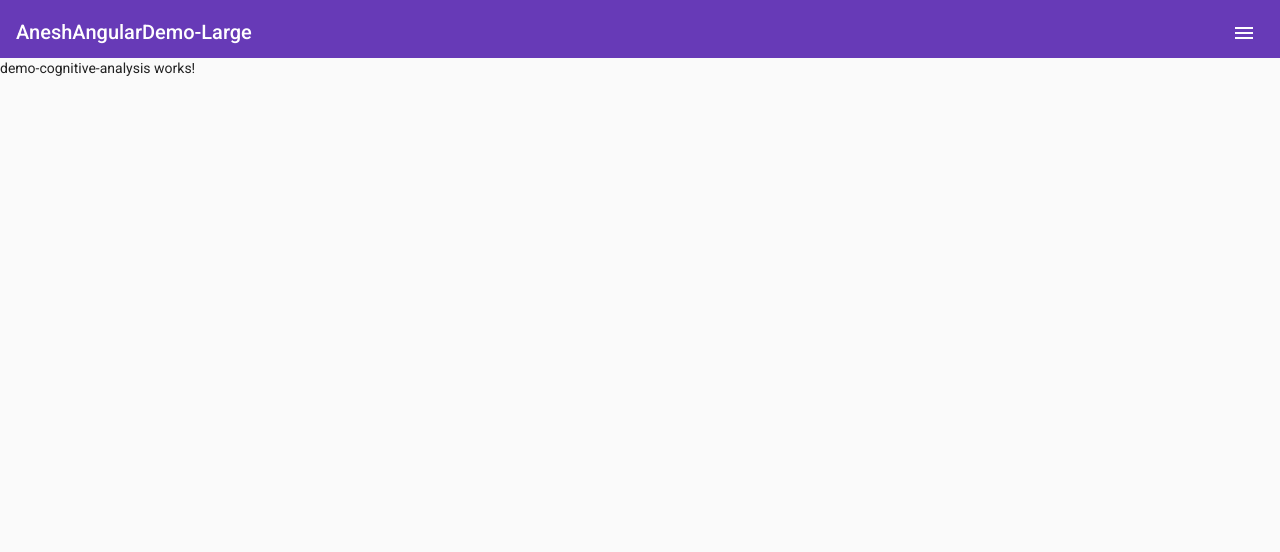
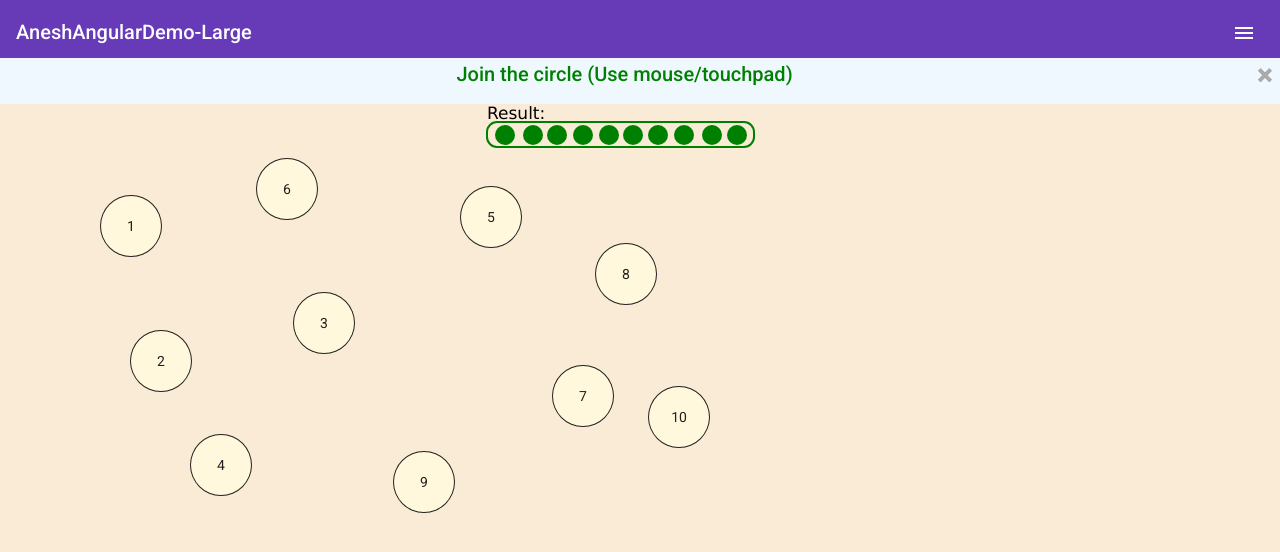
Before and after one commit to anesh00851/anesh00851.github.io, an Angular app: page /cognitiveanalysis in a window 1280 px wide. Shown: the top 552 px of the page. Built offline with nearby package versions, Linux system fonts and the light colour scheme.

Commit message:
Init App13

```diff
--- a/src/app/app.component.html
+++ b/src/app/app.component.html
@@ -16,10 +16,10 @@
         <a mat-list-item routerLink="objectdescription" routerLinkActive="active-link">Object Description</a>
     </mat-list-item>
     <mat-list-item>
-        <a mat-list-item routerLink="cognitiveanalysis" routerLinkActive="active-link">Cognitive Analysis</a>
+        <a mat-list-item routerLink="cognitiveanalysis" routerLinkActive="active-link">Join the Circle</a>
     </mat-list-item>
     <mat-list-item>
-        <a mat-list-item routerLink="glimpseoftomorrow" routerLinkActive="active-link">Glimpse of Tomorrow</a>
+        <a mat-list-item routerLink="glimpseoftomorrow" routerLinkActive="active-link">UI/UX examples</a>
     </mat-list-item>
 </mat-nav-list>
 
@@ -33,10 +33,10 @@
                 <a mat-list-item>Object Description</a>
             </mat-list-item>
             <mat-list-item routerLink="cognitiveanalysis" routerLinkActive="active-link">
-                <a mat-list-item>Cognitive Analysis</a>
+                <a mat-list-item>Join the Circle</a>
             </mat-list-item>
             <mat-list-item routerLink="glimpseoftomorrow" routerLinkActive="active-link">
-                <a mat-list-item>Glimpse of Tomorrow</a>
+                <a mat-list-item>UI/UX examples</a>
             </mat-list-item>
         </mat-nav-list>
     </mat-sidenav>
--- a/src/app/demo-cognitive-analysis/demo-cognitive-analysis.component.html
+++ b/src/app/demo-cognitive-analysis/demo-cognitive-analysis.component.html
@@ -1 +1,57 @@
-<p>demo-cognitive-analysis works!</p>
+<div #modalcontent class="infocontainer">
+    <span (click)="closemodal(modalcontent)" class="close">&times;</span>
+    <div class="innerinfocontainer">
+        <h2>Join the circle (Use mouse/touchpad)</h2>
+    </div>
+</div>
+<div class="outercirclecontainer">
+    <svg #svgref (mousemove)="onsvgmousemove($event)" (mouseup)="onsvgmouseup(svgref)" id="svgref" version="1.1" xmlns="http://www.w3.org/2000/svg">
+        <g>
+            <rect #resultrect id="resultrect" x="487" y="64" width="267" height="25" rx="10px" ry="10px" stroke="green" fill="transparent" stroke-width="2"></rect>
+            <text #resulttext id="resulttext" x="487" y="61" font-family="Verdana" font-size="17" fill="black">Result:</text>
+
+            <circle #resultcircle1 id="resultcircle1" cx="505" cy="77" r="10" fill="green"></circle>
+            <text #resulttext1 id="resulttext1" x="500" y="82" font-family="Verdana" font-size="17" fill="white">{{circlelist[0]}}</text>
+
+            <circle #resultcircle2 id="resultcircle2" cx="533" cy="77" r="10" fill="green"></circle>
+            <text #resulttext2 id="resulttext2" x="528" y="82" font-family="Verdana" font-size="17" fill="white">{{circlelist[1]}}</text>
+
+            <circle #resultcircle3 id="resultcircle3" cx="557" cy="77" r="10" fill="green"></circle>
+            <text #resulttext3 id="resulttext3" x="552" y="82" font-family="Verdana" font-size="17" fill="white">{{circlelist[2]}}</text>
+
+            <circle #resultcircle4 id="resultcircle4" cx="583" cy="77" r="10" fill="green"></circle>
+            <text #resulttext4 id="resulttext4" x="578" y="82" font-family="Verdana" font-size="17" fill="white">{{circlelist[3]}}</text>
+
+            <circle #resultcircle5 id="resultcircle5" cx="609" cy="77" r="10" fill="green"></circle>
+            <text #resulttext5 id="resulttext5" x="604" y="82" font-family="Verdana" font-size="17" fill="white">{{circlelist[4]}}</text>
+
+            <circle #resultcircle6 id="resultcircle6" cx="633" cy="77" r="10" fill="green"></circle>
+            <text #resulttext6 id="resulttext6" x="628" y="82" font-family="Verdana" font-size="17" fill="white">{{circlelist[5]}}</text>
+
+            <circle #resultcircle7 id="resultcircle7" cx="658" cy="77" r="10" fill="green"></circle>
+            <text #resulttext7 id="resulttext7" x="653" y="82" font-family="Verdana" font-size="17" fill="white">{{circlelist[6]}}</text>
+
+            <circle #resultcircle8 id="resultcircle8" cx="684" cy="77" r="10" fill="green"></circle>
+            <text #resulttext8 id="resulttext8" x="679" y="82" font-family="Verdana" font-size="17" fill="white">{{circlelist[7]}}</text>
+
+            <circle #resultcircle9 id="resultcircle9" cx="712" cy="77" r="10" fill="green"></circle>
+            <text #resulttext9 id="resulttext9" x="707" y="82" font-family="Verdana" font-size="17" fill="white">{{circlelist[8]}}</text>
+
+            <circle #resultcircle10 id="resultcircle10" cx="737" cy="77" r="10" fill="green"></circle>
+            <text #resulttext10 id="resulttext10" x="728" y="82" font-family="Verdana" font-size="17" fill="white">{{circlelist[9]}}</text>
+        </g>
+        <polyline [attr.points]="polylinecoordinates" stroke="black" fill="transparent" stroke-width="2"/>
+    </svg>
+    <div #innercirclecontainer class="innercirclecontainer">
+        <div #circle1 (mousedown)="onmousedownanycircle(circle1)" (mouseover)="changecirclecolor(circle1,svgref)" class="circle circle1">1</div>
+        <div #circle2 (mousedown)="onmousedownanycircle(circle2)" (mouseover)="changecirclecolor(circle2,svgref)" class="circle circle2">2</div>
+        <div #circle3 (mousedown)="onmousedownanycircle(circle3)" (mouseover)="changecirclecolor(circle3,svgref)" class="circle circle3">3</div>
+        <div #circle4 (mousedown)="onmousedownanycircle(circle4)" (mouseover)="changecirclecolor(circle4,svgref)" class="circle circle4">4</div>
+        <div #circle5 (mousedown)="onmousedownanycircle(circle5)" (mouseover)="changecirclecolor(circle5,svgref)" class="circle circle5">5</div>
+        <div #circle6 (mousedown)="onmousedownanycircle(circle6)" (mouseover)="changecirclecolor(circle6,svgref)" class="circle circle6">6</div>
+        <div #circle7 (mousedown)="onmousedownanycircle(circle7)" (mouseover)="changecirclecolor(circle7,svgref)" class="circle circle7">7</div>
+        <div #circle8 (mousedown)="onmousedownanycircle(circle8)" (mouseover)="changecirclecolor(circle8,svgref)" class="circle circle8">8</div>
+        <div #circle9 (mousedown)="onmousedownanycircle(circle9)" (mouseover)="changecirclecolor(circle9,svgref)" class="circle circle9">9</div>
+        <div #circle10 (mousedown)="onmousedownanycircle(circle10)" (mouseover)="changecirclecolor(circle10,svgref)" class="circle circle10">10</div>
+    </div>
+</div>
--- a/src/app/demo-cognitive-analysis/demo-cognitive-analysis.component.scss
+++ b/src/app/demo-cognitive-analysis/demo-cognitive-analysis.component.scss
@@ -0,0 +1,121 @@
+.infocontainer {
+    width: 100%;
+    height: 46px;
+    color: green;
+    background-color: aliceblue;
+    position: absolute;
+    z-index: 2;
+}
+
+.outercirclecontainer{
+    width: 100%;
+    height: 100%;
+}
+
+.innercirclecontainer{
+    position: absolute;
+    top: 0px;
+    left: 0px;
+}
+
+.innerinfocontainer {
+    display: flex;
+    flex-direction: row;
+    align-items: center;
+    justify-content: center;
+}
+
+.close {
+    color: #aaaaaa;
+    float: right;
+    font-size: 28px;
+    font-weight: bold;
+    padding: 8px;
+}
+
+.close:hover,
+.close:focus {
+    color: #000;
+    text-decoration: none;
+    cursor: pointer;
+}
+
+svg{
+    background-color: antiquewhite;
+    width: 100%;
+    height: 100%;
+    position: absolute;
+    top: 0px;
+    left: 0px;
+}
+
+.circle{
+    width: 60px;
+    height: 60px;
+    background-color: cornsilk;
+    border: 1px solid;
+    border-radius: 67px;
+    display: flex;
+    justify-content: center;
+    align-items: center;
+}
+
+.circle1{
+    position: absolute;
+    top: 137px;
+    left: 100px;
+}
+
+.circle2{
+    position: absolute;
+    top: 272px;
+    left: 130px;
+}
+
+.circle3{
+    position: absolute;
+    top: 234px;
+    left: 293px;
+}
+
+.circle4{
+    position: absolute;
+    top: 376px;
+    left: 190px;
+}
+
+.circle5{
+    position: absolute;
+    top: 128px;
+    left: 460px;
+}
+
+.circle6{
+    position: absolute;
+    top: 100px;
+    left: 256px;
+}
+
+.circle7{
+    position: absolute;
+    top: 307px;
+    left: 552px;
+}
+
+.circle8{
+    position: absolute;
+    top: 185px;
+    left: 595px;
+}
+
+.circle9{
+    position: absolute;
+    top: 393px;
+    left: 393px;
+}
+
+.circle10{
+    position: absolute;
+    top: 328px;
+    left: 648px;
+}
--- a/src/app/demo-cognitive-analysis/demo-cognitive-analysis.component.ts
+++ b/src/app/demo-cognitive-analysis/demo-cognitive-analysis.component.ts
@@ -6,10 +6,51 @@ import { Component, OnInit } from '@angular/core';
   styleUrls: ['./demo-cognitive-analysis.component.scss']
 })
 export class DemoCognitiveAnalysisComponent implements OnInit {
+  polylinecoordinates="";
+  togglemouseaction: boolean=false;
+  circlelist:string[]=[];
 
   constructor() { }
 
   ngOnInit(): void {
   }
 
+  closemodal(modalcontent: HTMLElement) {
+    modalcontent.style.display = "none";
+  }
+
+  onmousedownanycircle(circle:HTMLElement) {
+    this.togglemouseaction = true;
+    circle.style.backgroundColor='green';
+    this.circlelist.push(circle.innerText);
+    this.polylinecoordinates = (circle.offsetLeft+30).toString()+" "+(circle.offsetTop+30).toString();
+  }
+
+  onsvgmouseup(svgref: HTMLElement){
+    this.togglemouseaction = false;
+    svgref.removeEventListener('mousemove', () => { });
+  }
+
+  onsvgmousemove(event:any) {
+    if(this.togglemouseaction){
+      this.polylinecoordinates += " "+event.offsetX.toString()+" "+event.offsetY.toString();
+    }
+  }
+
+  changecirclecolor(circle: HTMLElement,svgref: HTMLElement) {
+    if (this.togglemouseaction) {
+      circle.style.backgroundColor = 'green';
+      this.circlelist.push(circle.innerText);
+      if (this.circlelist.length == 10) {
+        console.log(this.circlelist.length);
+        this.togglemouseaction = false;
+        svgref.removeEventListener('mousemove', () => { });
+      }
+    }
+  }
+
+  removemouselistener(svgref: HTMLElement) {
+    this.togglemouseaction = false;
+    svgref.removeEventListener('mousemove', () => { });
+  }
 }
```
Also changed, not shown: 3 other files (tests, documents, lock files or other folders).
